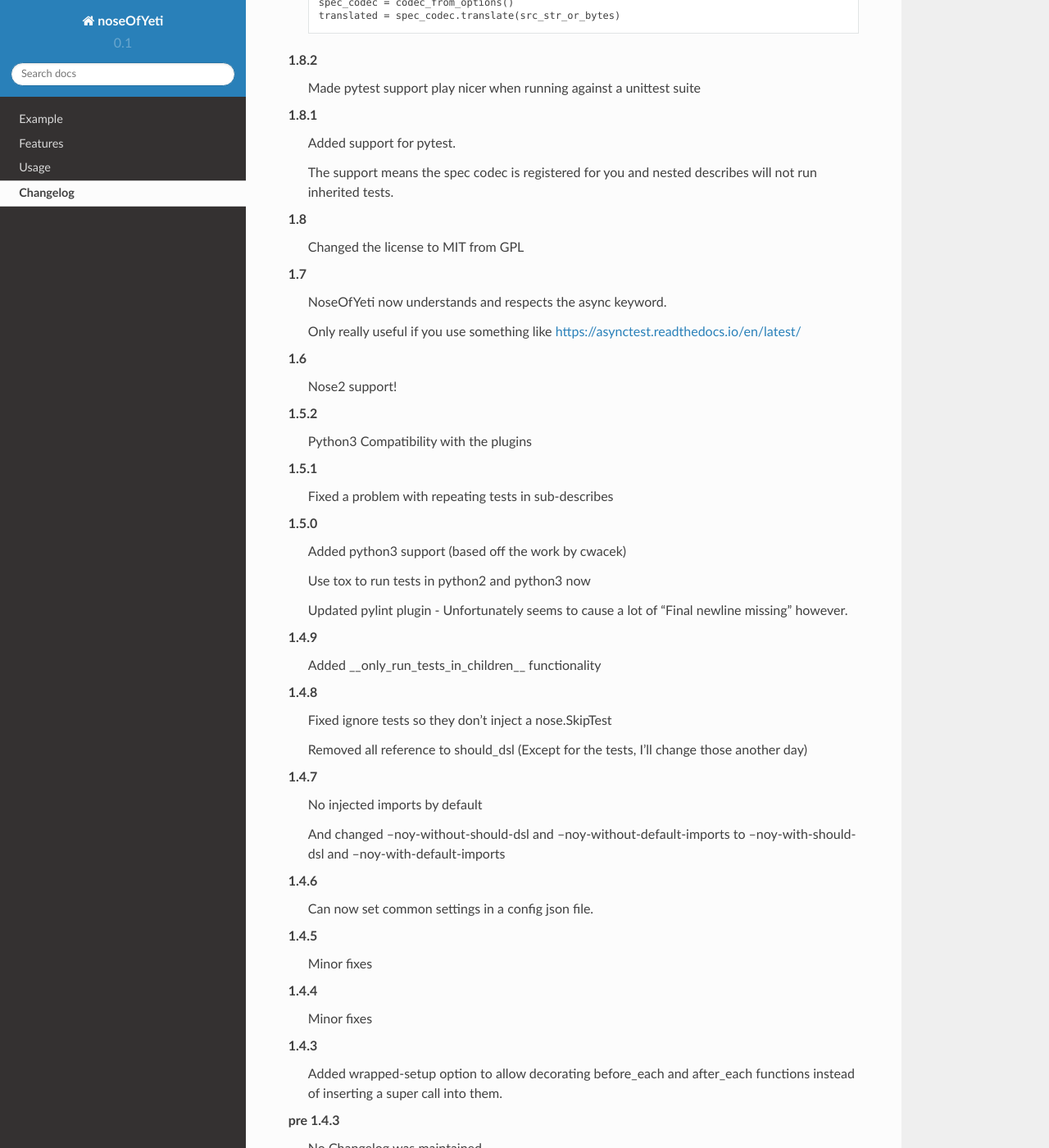
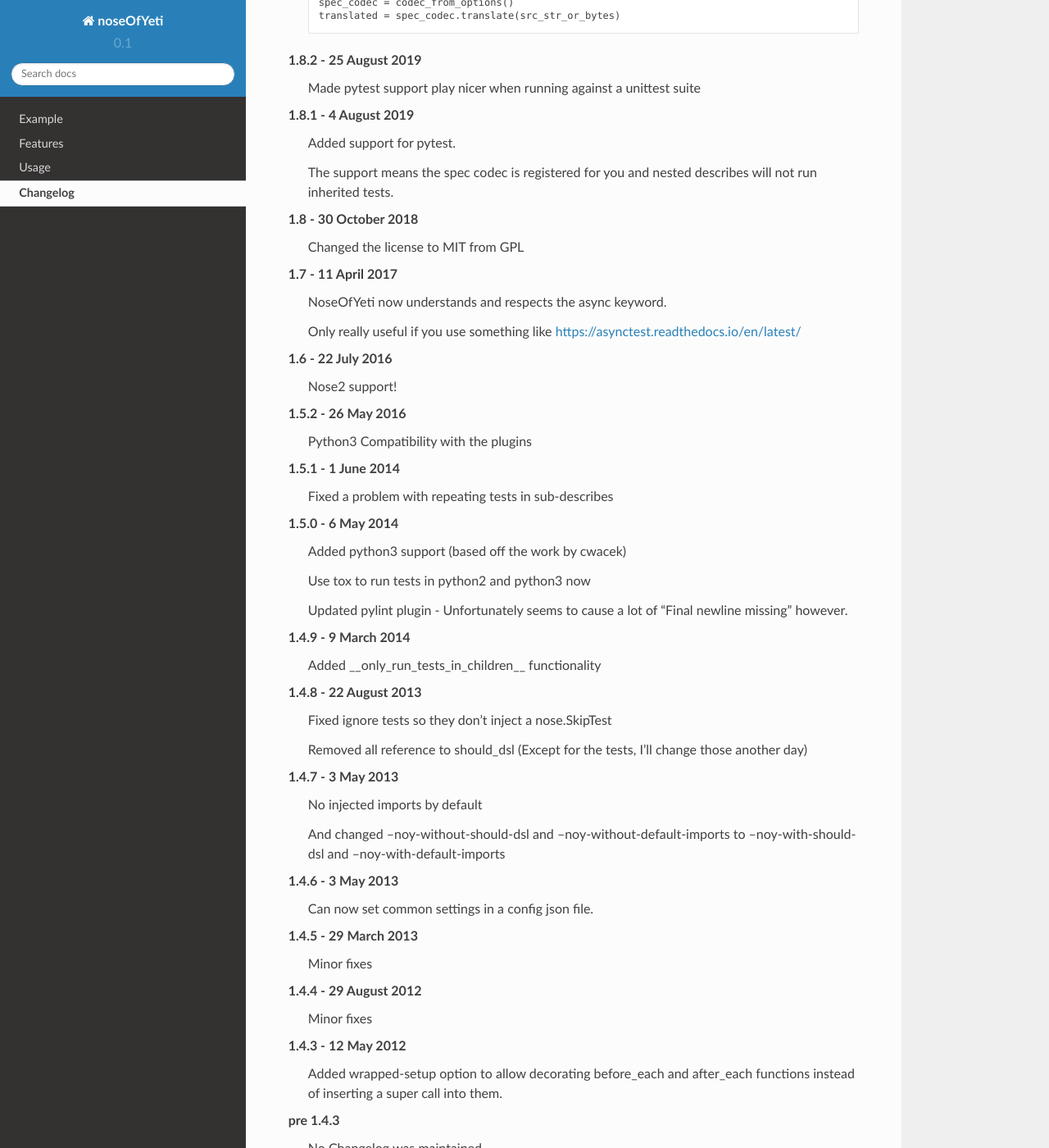
Before and after one commit to delfick/nose-of-yeti, a Sphinx documentation site: the page built from docs/api/changelog.rst, in a window 1280 px wide and 1400 px high, scrolled down 1095 px. Shown: the whole window at 82% size. Built offline with Sphinx 7.4.7 and the Read the Docs theme 2.0.0, drawn with Linux system fonts in a browser that asks for light colours; some of the changed text lies outside the part shown.

Commit message:
Add dates to the changelog

```diff
--- a/docs/api/changelog.rst
+++ b/docs/api/changelog.rst
@@ -30,12 +30,12 @@
     * Improved how I turn sentences into valid python variable names for classes
       and functions.
 
-1.9.1
+1.9.1 - 22 September 2019
     Turns out the incremental decoder does get used for the whole file, so I've
     fixed that. But I was still able to make read the file as is if I've only
     got part of the file
 
-1.9.0
+1.9.0 - 22 September 2019
     Made the incremental decoder just utf8 so that pdb inside a spec file is able
     to show lines from the test. This works because the import time translation
     doesn't use the incremental decoder. And this is necessary because the
@@ -47,7 +47,7 @@
     a mismatched bracket, or have a hanging open bracket, it will tell you line
     and column numbers of where this is happening
 
-1.8.3
+1.8.3 - 31 August 2019
     Make pytest support __only_run_tests_in_children__ property on describes
 
     You can now translate a string by doing::
@@ -56,33 +56,33 @@
         spec_codec = codec_from_options()
         translated = spec_codec.translate(src_str_or_bytes)
 
-1.8.2
+1.8.2 - 25 August 2019
     Made pytest support play nicer when running against a unittest suite
 
-1.8.1
+1.8.1 - 4 August 2019
     Added support for pytest.
 
     The support means the spec codec is registered for you and nested describes
     will not run inherited tests.
 
-1.8
+1.8 - 30 October 2018
     Changed the license to MIT from GPL
 
-1.7
+1.7 - 11 April 2017
     NoseOfYeti now understands and respects the async keyword.
 
     Only really useful if you use something like https://asynctest.readthedocs.io/en/latest/
 
-1.6
+1.6 - 22 July 2016
     Nose2 support!
 
-1.5.2
+1.5.2 - 26 May 2016
     Python3 Compatibility with the plugins
 
-1.5.1
+1.5.1 - 1 June 2014
     Fixed a problem with repeating tests in sub-describes
 
-1.5.0
+1.5.0 - 6 May 2014
     Added python3 support (based off the work by cwacek)
 
     Use tox to run tests in python2 and python3 now
@@ -90,33 +90,35 @@
     Updated pylint plugin - Unfortunately seems to cause a lot of
     "Final newline missing" however.
 
-1.4.9
+1.4.9 - 9 March 2014
     Added __only_run_tests_in_children__ functionality
 
-1.4.8
+1.4.8 - 22 August 2013
     Fixed ignore tests so they don't inject a nose.SkipTest
 
     Removed all reference to should_dsl (Except for the tests, I'll change
     those another day)
 
-1.4.7
+1.4.7 - 3 May 2013
     No injected imports by default
 
     And changed --noy-without-should-dsl and --noy-without-default-imports to
     --noy-with-should-dsl and --noy-with-default-imports
 
-1.4.6
+1.4.6 - 3 May 2013
     Can now set common settings in a config json file.
 
-1.4.5
+1.4.5 - 29 March 2013
     Minor fixes
 
-1.4.4
+1.4.4 - 29 August 2012
     Minor fixes
 
-1.4.3
+1.4.3 - 12 May 2012
     Added wrapped-setup option to allow decorating before_each and after_each
     functions instead of inserting a super call into them.
 
 pre 1.4.3
     No Changelog was maintained.
+
+First commit - 1 July 2010
```
Also changed, not shown: other parts of docs/api/changelog.rst (+1 -1 lines).
